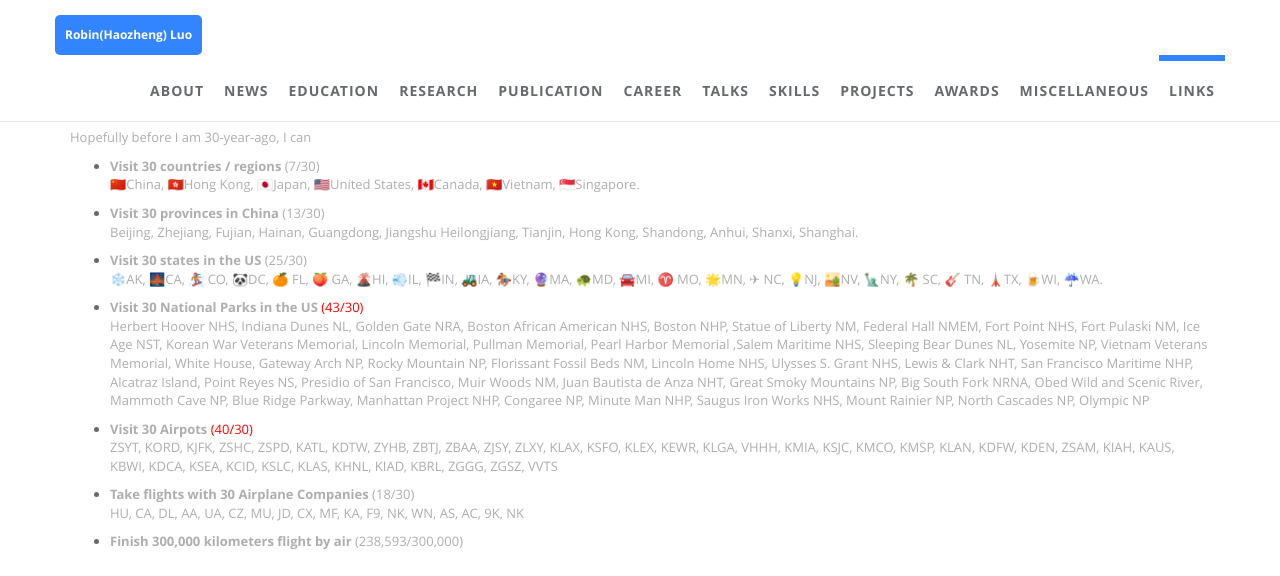
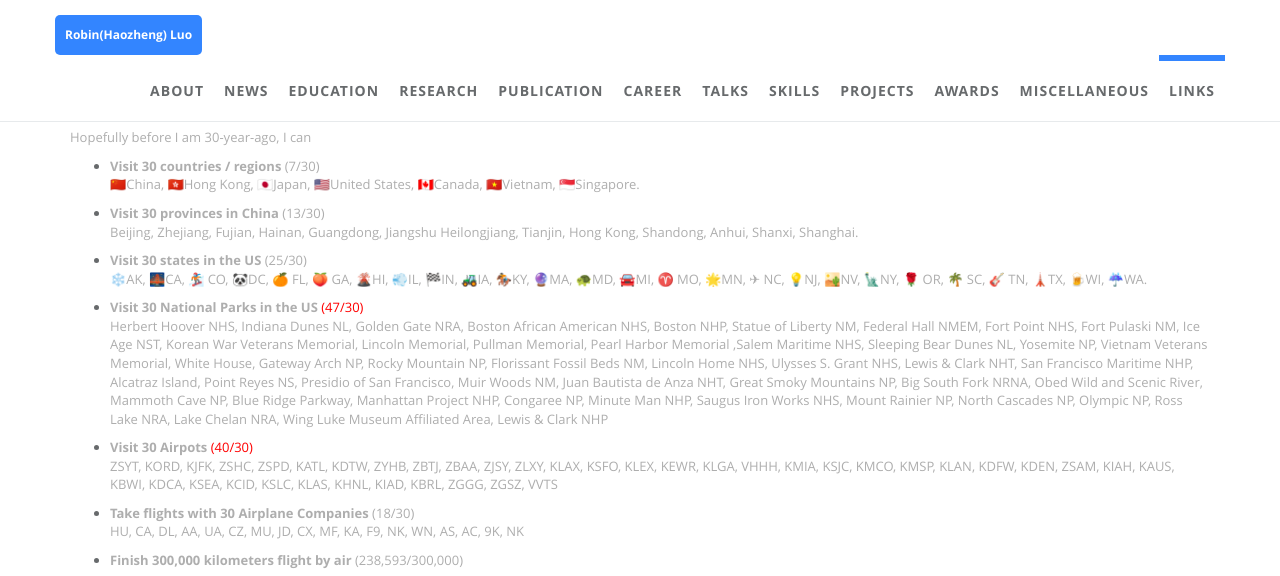
Before and after one commit to robinzixuan/robin.github.io, a Jekyll site: the page built from index.html, in a window 1280 px wide and 900 px high, scrolled down 11148 px, cut to the strip 0-576 px from the top of the window. Built offline with Jekyll 4.4.1, drawn with Linux system fonts in a browser that asks for light colours.

Commit message:
Update miscellaneous.html

```diff
--- a/_includes/sections/miscellaneous.html
+++ b/_includes/sections/miscellaneous.html
@@ -18,9 +18,9 @@
     Shanghai.</p>
     </li>
     <li><p><b>Visit 30 states in the US</b> (25/30)<br />
-    ❄️AK, 🌉CA, 🏂 CO, 🐼DC, 🍊 FL, 🍑 GA, 🌋HI, 💨IL, 🏁IN, 🚜IA, 🏇KY, 🔮MA, 🐢MD,  🚘MI, ♈ MO, 🌟MN, ✈ NC, 💡NJ, 🏜️NV, 🗽NY, 🌴 SC,  🎸 TN, 🗼TX, 🍺WI, ☔WA.</p>
+    ❄️AK, 🌉CA, 🏂 CO, 🐼DC, 🍊 FL, 🍑 GA, 🌋HI, 💨IL, 🏁IN, 🚜IA, 🏇KY, 🔮MA, 🐢MD,  🚘MI, ♈ MO, 🌟MN, ✈ NC, 💡NJ, 🏜️NV, 🗽NY, 🌹 OR,  🌴 SC,  🎸 TN, 🗼TX, 🍺WI, ☔WA.</p>
     </li>
-    <li><p><b>Visit 30 National Parks in the US</b> <span style="color:red"> (43/30)</span><br />
+    <li><p><b>Visit 30 National Parks in the US</b> <span style="color:red"> (47/30)</span><br />
         Herbert Hoover NHS, Indiana Dunes NL, Golden Gate NRA, Boston African American
         NHS, Boston NHP, Statue of Liberty NM, Federal Hall NMEM, Fort Point NHS, Fort Pulaski NM,
     Ice Age NST, Korean War Veterans Memorial, Lincoln Memorial, Pullman Memorial, Pearl Harbor Memorial
@@ -28,7 +28,8 @@
         Rocky Mountain NP, Florissant Fossil Beds NM, Lincoln Home NHS, Ulysses S. Grant NHS, Lewis & Clark NHT,
         San Francisco Maritime NHP, Alcatraz Island, Point Reyes NS, Presidio of San Francisco, Muir Woods NM, Juan Bautista de Anza NHT,
         Great Smoky Mountains NP, Big South Fork NRNA, Obed Wild and Scenic River, Mammoth Cave NP, Blue Ridge Parkway, Manhattan Project NHP,
-        Congaree NP, Minute Man NHP, Saugus Iron Works NHS, Mount Rainier NP, North Cascades NP, Olympic NP
+        Congaree NP, Minute Man NHP, Saugus Iron Works NHS, Mount Rainier NP, North Cascades NP, Olympic NP, Ross Lake NRA, Lake Chelan NRA,
+        Wing Luke Museum Affiliated Area, Lewis & Clark NHP
     </p>
         </li>
     <li><p><b>Visit 30 Airpots</b> <span style="color:red">(40/30)</span><br />
```
